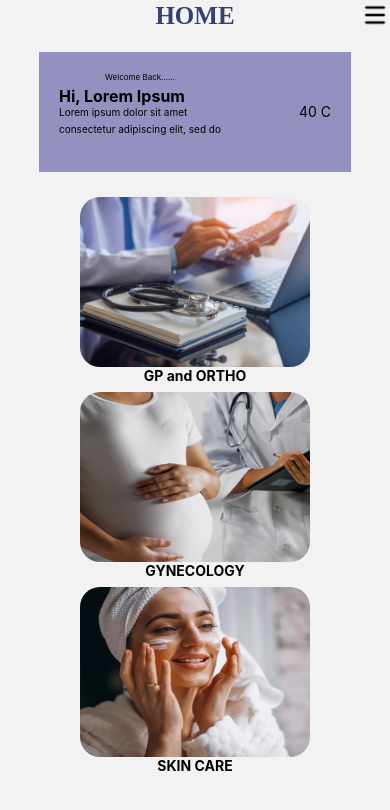
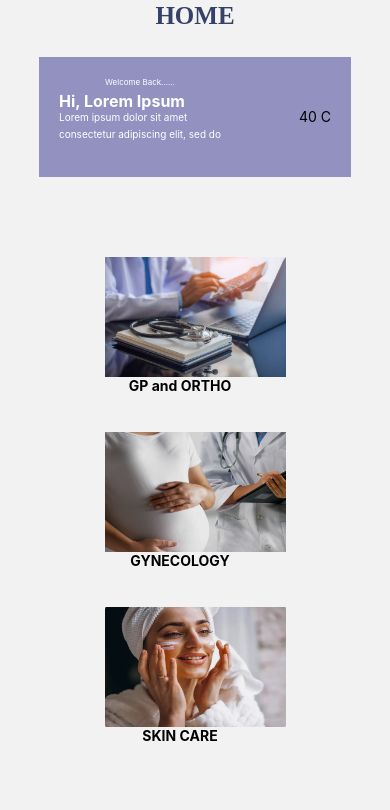
Before and after one commit to SubhadeepECE13/GM-app, a React Native app: screen /HomePage in a window 390 px wide. Shown: the top 810 px of the page. Built offline with nearby package versions, Linux system fonts and the light colour scheme.

Commit message:
first commit

```diff
--- a/src/components/ImageButton.tsx
+++ b/src/components/ImageButton.tsx
@@ -21,9 +21,15 @@ const ImageButton: React.FC<props> = ({image, text, onPress}) => {
       <Image
         source={image}
         style={{
-          width: '100%',
-          height: 170,
-          borderRadius: 20,
+          width: '120%',
+          height: 120,
+         marginRight:10,
+
+          padding:20,
+          flexDirection:'row',
+          justifyContent:'space-between',
+          marginTop:30,
+
           objectFit: 'cover',
         }}
       />
--- a/src/pages/Gynopage.tsx
+++ b/src/pages/Gynopage.tsx
@@ -1,11 +1,11 @@
 import React from 'react'
 import { StyleSheet, Text, View, Image, TouchableOpacity, Dimensions, ImageBackground, } from 'react-native'
 import Card from '../components/Card'
-import NavigationBar from '../components/NavigationBar'
+// import NavigationBar from '../components/NavigationBar'
 import ham_image from '../assets/ham_image.png'
 import image_gyno from '../assets/image_gyno.png'
 import image_2 from '../assets/image_2.png'
-import BackButton from '../components/BackButton'
+// import BackButton from '../components/BackButton'
 
 const Gynopage = () => {
     const {width, height} = Dimensions.get('window');
@@ -18,20 +18,20 @@ const Gynopage = () => {
             padding: 15,
             width,
           }}>
-          <BackButton/>
+          {/* <BackButton/> */}
 
           <TouchableOpacity style={{}}>
-            <Image source={ham_image} style={{width: 30, height: 30}} />
+            {/* <Image source={ham_image} style={{width: 30, height: 30}} /> */}
           </TouchableOpacity>
         </View>
         <View style = {{height: '15%', width, paddingHorizontal: 20, justifyContent: 'space-between'}}>
           <Text style={styles.welcomeText}>GYNECOLOGY</Text>
-          <View style = {{flexDirection: 'row', justifyContent: 'space-between'}}>
+          {/* <View style = {{flexDirection: 'row', justifyContent: 'space-between'}}>
               <Text style={styles.headingText}> Lorem Ipsum</Text>
               <TouchableOpacity>
               <Text style={[styles.text, {}]}> View All &gt;</Text>
               </TouchableOpacity>
-          </View>
+          </View> */}
         </View>
 
         <View style={[styles.cardsSection, {width}]}>
@@ -54,7 +54,7 @@ const Gynopage = () => {
             navigationScreen = 'PdfPage'
           />
         </View>
-        <NavigationBar />
+        {/* <NavigationBar /> */}
       </View>
     );
 }
--- a/src/pages/Homepage.tsx
+++ b/src/pages/Homepage.tsx
@@ -13,6 +13,7 @@ import {
 } from 'react-native';
 import ImageButton from '../components/ImageButton';
 import {useNavigation} from '@react-navigation/native';
+import { Colors } from 'react-native/Libraries/NewAppScreen';
 
 const Homepage = () => {
   const {width, height} = Dimensions.get('window');
@@ -41,10 +42,10 @@ const Homepage = () => {
           HOME
         </Text>
         <TouchableOpacity style={{}}>
-          <Image
-            source={ham_image}
+          {/* <Image
+            // source={ham_image}
             style={{width: 30, height: 30, position: 'absolute', right: 0}}
-          />
+          /> */}
         </TouchableOpacity>
       </View>
 
@@ -59,17 +60,17 @@ const Homepage = () => {
           marginTop: 30,
         }}>
         <View>
-          <Text style={{fontSize: 8, marginBottom: 4, textAlign: 'center'}}>
+          <Text style={{fontSize: 8, marginBottom: 4, textAlign: 'center',color:'white'}}>
             Welcome Back......
           </Text>
-          <Text style={{fontWeight: 'bold', color: 'black', fontSize: 16}}>
+          <Text style={{fontWeight: 'bold', color: 'white', fontSize: 16}}>
             Hi, Lorem Ipsum
           </Text>
-          <Text style={{marginBottom: 5, fontSize: 10}}>
+          <Text style={{marginBottom: 5, fontSize: 10,color:'white'}}>
             Lorem ipsum dolor sit amet
           </Text>
 
-          <Text style={{fontSize: 10}}>
+          <Text style={{fontSize: 10,color:'white'}}>
             consectetur adipiscing elit, sed do
           </Text>
         </View>
@@ -80,10 +81,12 @@ const Homepage = () => {
       <View
         style={{
           display: 'flex',
-          marginBottom: 60,
+          marginBottom: 50,
           height: '70%',
           borderRadius: 90,
-          width,
+          padding:20,
+          marginRight:30,
+          width:'90%'
         }}>
         <ImageButton
           image={ortho_image}
@@ -114,7 +117,7 @@ const Homepage = () => {
 const styles = StyleSheet.create({
   headingText: {
     fontWeight: 'bold',
-    color: 'black',
+    color: 'white',
     textAlign: 'center',
   },
   text: {
--- a/src/pages/Imagepage.tsx
+++ b/src/pages/Imagepage.tsx
@@ -7,13 +7,13 @@ import {
   TouchableOpacity,
   Dimensions,
 } from 'react-native';
-import BackButton from '../components/BackButton';
+// import BackButton from '../components/BackButton';
 import ImageView from '../components/ImageView';
-import NavigationBar from '../components/NavigationBar';
+// import NavigationBar from '../components/NavigationBar';
 import skin_card from '../assets/skin_card.jpg';
 import image_y from '../assets/image_y.png';
 import image_z from '../assets/image_z.png';
-import ham_image from '../assets/ham_image.png';
+// import ham_image from '../assets/ham_image.png';
 
 const Imagepage = () => {
   const {width, height} = Dimensions.get('window');
@@ -33,10 +33,10 @@ const Imagepage = () => {
           justifyContent: 'space-between',
           padding: 15,
         }}>
-        <BackButton/>
+        {/* <BackButton/> */}
         <Text style={[styles.text, {}]}>IMAGE</Text>
         <TouchableOpacity style={{}}>
-          <Image source={ham_image} style={{width: 30, height: 30, right: 0}} />
+          {/* <Image source={ham_image} style={{width: 30, height: 30, right: 0}} /> */}
         </TouchableOpacity>
       </View>
 
@@ -51,7 +51,7 @@ const Imagepage = () => {
             {/* <ImageView image={image_y} heading='Lorem Ipsum' btnName='View All' about = "Lorem ipsum dolor sit amet, consectetur adipiscing elit, sed do eiusmod tempor incididunt ut labore et dolore magna aliqua. Quis ipsum suspendisse ultrices gravida. Risus commodo viverra maecenas accumsan lacus vel facilisis. "/> */}
             {/* <ImageView image={image_z} heading='Lorem Ipsum' btnName='View All' about = "Lorem ipsum dolor sit amet, consectetur adipiscing elit, sed do eiusmod tempor incididunt ut labore et dolore magna aliqua. Quis ipsum suspendisse ultrices gravida. Risus commodo viverra maecenas accumsan lacus vel facilisis. "/> */}
         </View>
-        <NavigationBar/>
+        {/* <NavigationBar/> */}
     </View>
   );
 };
--- a/src/pages/Orthopage.tsx
+++ b/src/pages/Orthopage.tsx
@@ -8,16 +8,16 @@ import {
   Dimensions,
 } from 'react-native';
 import Card from '../components/Card';
-import NavigationBar from '../components/NavigationBar';
-import ham_image from '../assets/ham_image.png';
+// import NavigationBar from '../components/NavigationBar';
+// import ham_image from '../assets/ham_image.png';
 import image_1 from '../assets/image_1.png';
 import image_2 from '../assets/image_2.png';
 import { useNavigation } from '@react-navigation/native';
-import BackButton from '../components/BackButton';
+// import BackButton from '../components/BackButton';
 
 const Orthopage = () => {
   const {width, height} = Dimensions.get('window');
-  const navigation = useNavigation();
+  // const navigation = useNavigation();
   return (
     <View style={[styles.conainer, {height, width}]}>
       <View
@@ -27,20 +27,20 @@ const Orthopage = () => {
           padding: 15,
           width,
         }}>
-        <BackButton/>
+        {/* <BackButton/> */}
 
         <TouchableOpacity style={{}}>
-          <Image source={ham_image} style={{width: 30, height: 30}} />
+          {/* <Image source={ham_image} style={{width: 30, height: 30}} /> */}
         </TouchableOpacity>
       </View>
       <View style = {{height: '15%', width, paddingHorizontal: 20, justifyContent: 'space-between'}}>
         <Text style={styles.welcomeText}>GP and ORTHO</Text>
-        <View style = {{flexDirection: 'row', justifyContent: 'space-between'}}>
+        {/* <View style = {{flexDirection: 'row', justifyContent: 'space-between'}}>
             <Text style={styles.headingText}> Lorem Ipsum</Text>
             <TouchableOpacity>
             <Text style={[styles.text, {}]}> View All &gt;</Text>
             </TouchableOpacity>
-        </View>
+        </View> */}
       </View>
 
       <View style={[styles.cardsSection, {width}]}>
@@ -63,7 +63,7 @@ const Orthopage = () => {
           navigationScreen = 'PdfPage'
         />
       </View>
-      <NavigationBar />
+      {/* <NavigationBar /> */}
     </View>
   );
 };
--- a/src/pages/Pdfpage.tsx
+++ b/src/pages/Pdfpage.tsx
@@ -8,8 +8,8 @@ import {
     Dimensions,
     ScrollView
 } from 'react-native';
-import BackButton from '../components/BackButton';
-import ham_image from '../assets/ham_image.png';
+// import BackButton from '../components/BackButton';
+// import ham_image from '../assets/ham_image.png';
 import pdf_image from '../assets/pdf_image.png';
 
 const Pdfpage = () => {
@@ -30,10 +30,10 @@ const Pdfpage = () => {
                     justifyContent: 'space-between',
                     padding: 15,
                 }}>
-                <BackButton/>
+                {/* <BackButton/> */}
                 <Text style={[styles.text, {}]}>PDF</Text>
                 <TouchableOpacity style={{}}>
-                    <Image source={ham_image} style={{ width: 30, height: 30, }} />
+                    {/* <Image source={ham_image} style={{ width: 30, height: 30, }} /> */}
                 </TouchableOpacity>
             </View>
             <ScrollView>
--- a/src/pages/Skincare.tsx
+++ b/src/pages/Skincare.tsx
@@ -9,11 +9,11 @@ import {
   ImageBackground,
 } from 'react-native';
 import Card from '../components/Card';
-import NavigationBar from '../components/NavigationBar';
+// import NavigationBar from '../components/NavigationBar';
 import ham_image from '../assets/ham_image.png';
 import image_13 from '../assets/image_13.png';
 import image_2 from '../assets/image_2.png';
-import BackButton from '../components/BackButton';
+// import BackButton from '../components/BackButton';
 
 const Skincare = () => {
   const {width, height} = Dimensions.get('window');
@@ -26,10 +26,10 @@ const Skincare = () => {
           padding: 15,
           width,
         }}>
-        <BackButton />
+        {/* <BackButton /> */}
 
         <TouchableOpacity style={{}}>
-          <Image source={ham_image} style={{width: 30, height: 30}} />
+          {/* <Image source={ham_image} style={{width: 30, height: 30}} /> */}
         </TouchableOpacity>
       </View>
       <View
@@ -40,12 +40,12 @@ const Skincare = () => {
           justifyContent: 'space-between',
         }}>
         <Text style={styles.welcomeText}>SKIN CARE</Text>
-        <View style={{flexDirection: 'row', justifyContent: 'space-between'}}>
+        {/* <View style={{flexDirection: 'row', justifyContent: 'space-between'}}>
           <Text style={styles.headingText}> Lorem Ipsum</Text>
           <TouchableOpacity>
             <Text style={[styles.text, {}]}> View All &gt;</Text>
           </TouchableOpacity>
-        </View>
+        </View> */}
       </View>
 
       <View style={[styles.cardsSection, {width}]}>
@@ -68,7 +68,7 @@ const Skincare = () => {
           navigationScreen = 'PdfPage'
         />
       </View>
-      <NavigationBar />
+      {/* <NavigationBar /> */}
     </View>
   );
 };
```
Also changed, not shown: 2 other files (tests, documents, lock files or other folders).
